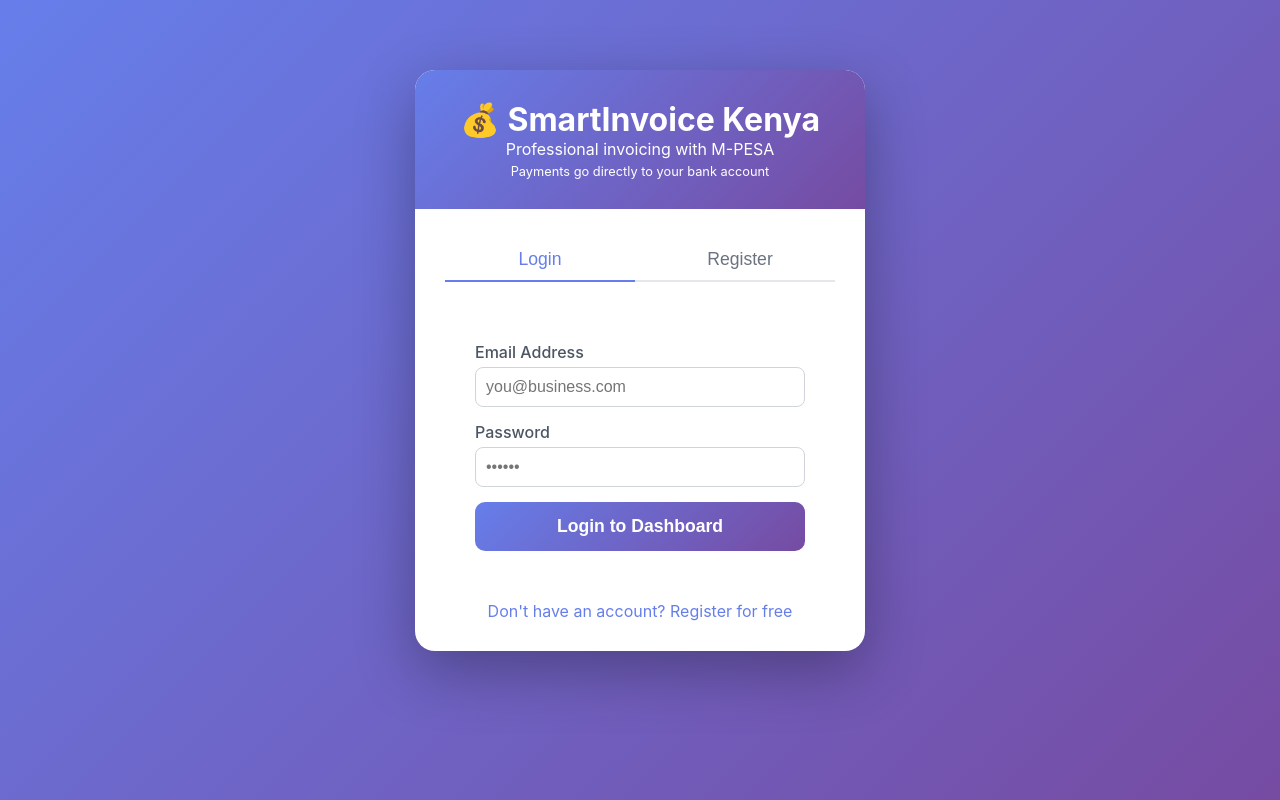
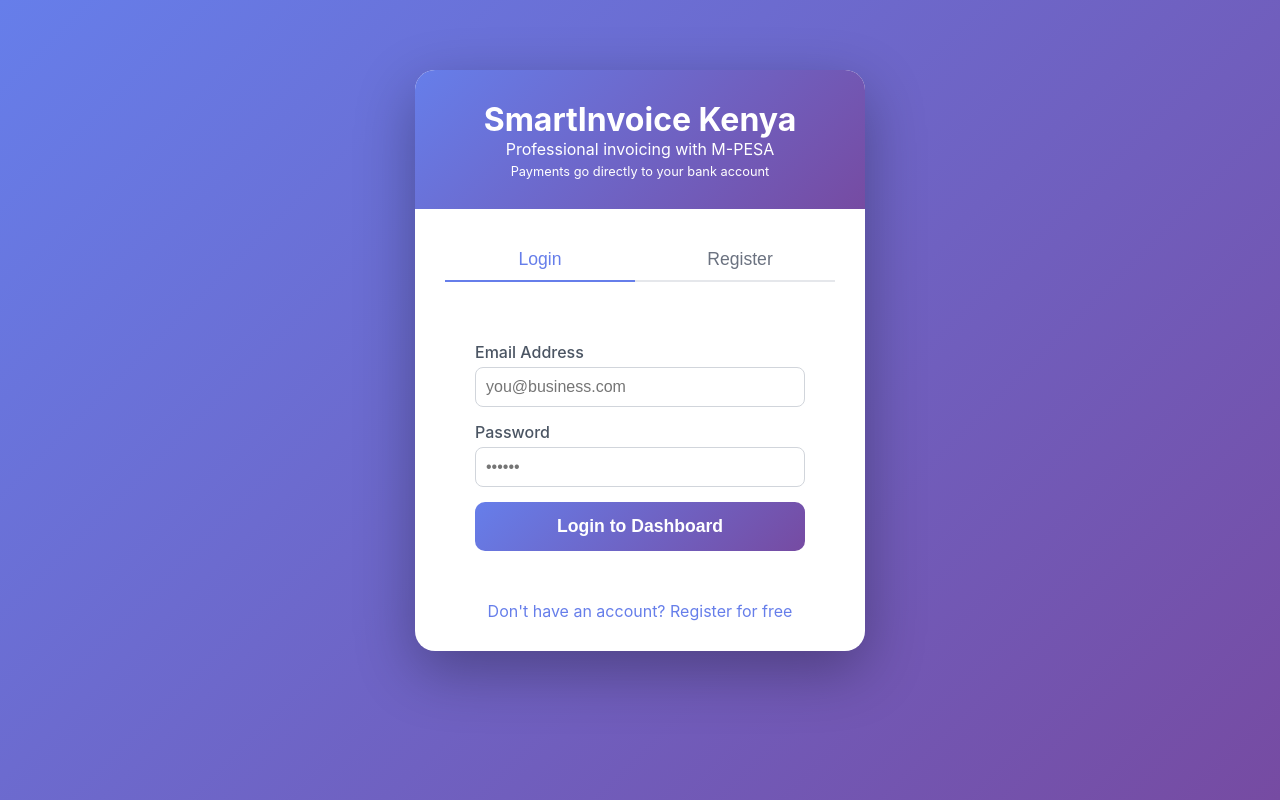
Before and after one commit to codewithaustin1/smartinvoice-kenya, a website: page login.html in a window 1280 px wide. Drawn offline with Linux system fonts and the light colour scheme.

Commit message:
Remove emoji from header in login.html

```diff
--- a/login.html
+++ b/login.html
@@ -158,7 +158,7 @@
 <body>
     <div class="auth-container">
         <div class="auth-header">
-            <h1>💰 SmartInvoice Kenya</h1>
+            <h1>SmartInvoice Kenya</h1>
             <p>Professional invoicing with M-PESA</p>
             <p style="font-size: 0.8em; margin-top: 5px;">Payments go directly to your bank account</p>
         </div>
```
